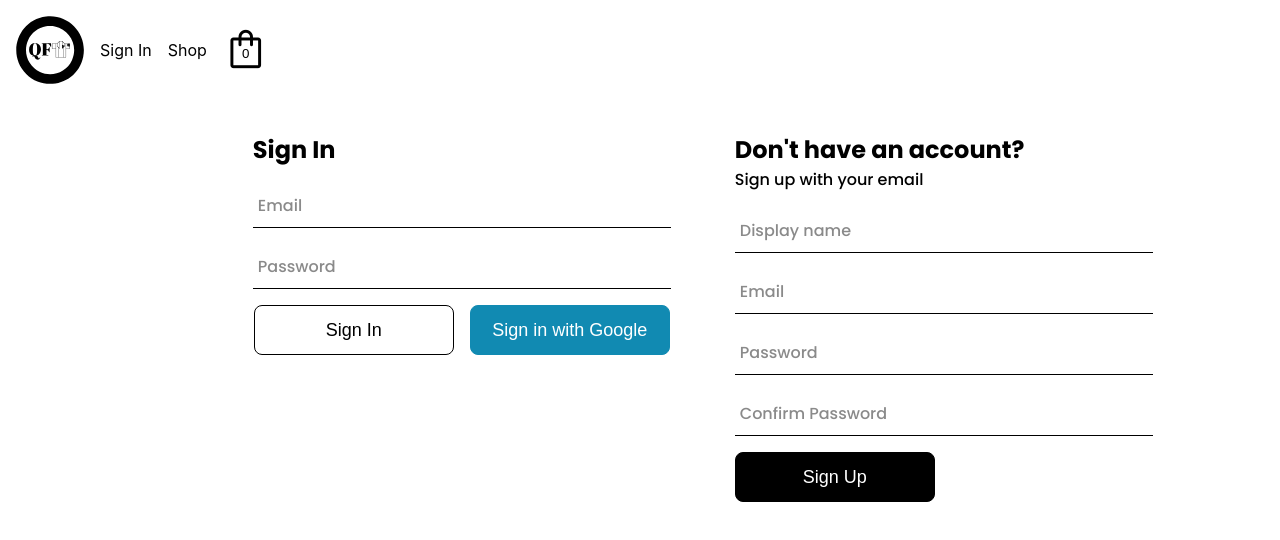
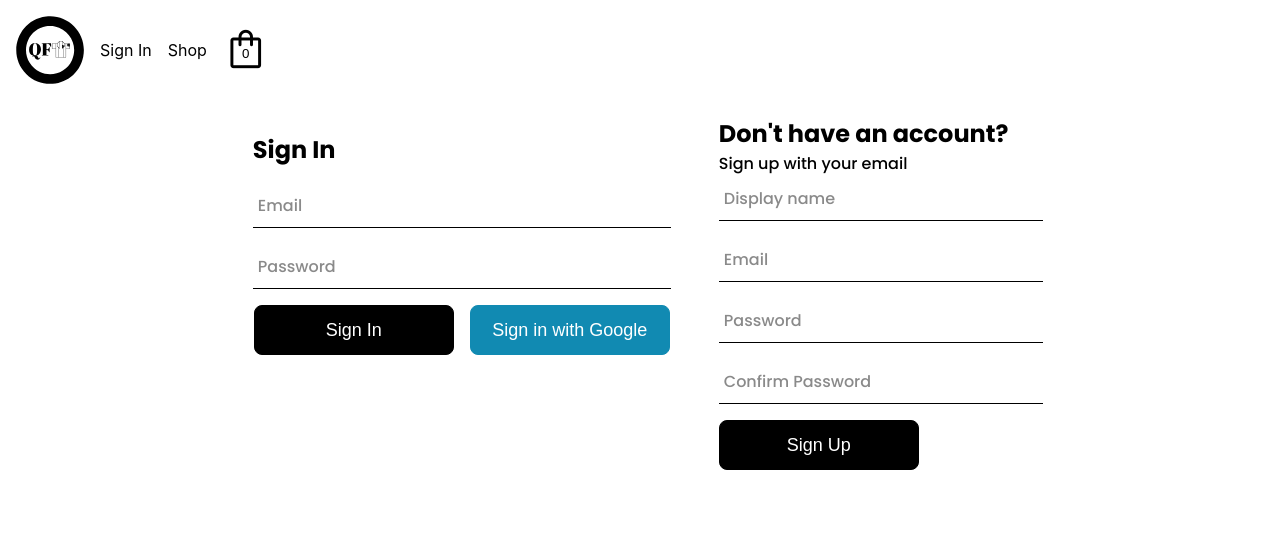
Before and after one commit to Thevel0per/qbson-fashion, a React (Create React App) app: page /login in a window 1280 px wide. Shown: the top 540 px of the page. Built offline with nearby package versions, Linux system fonts and the light colour scheme; no server answers; the database is empty; a web font is replaced by a local one.

Commit message:
feat: Use styled-component for AppButton

```diff
--- /dev/null
+++ b/src/components/app-button/app-button.styles.jsx
@@ -0,0 +1,32 @@
+import styled from 'styled-components';
+
+export const BaseButton = styled.button`
+    height: 50px;
+    width: 200px;
+    font-size: 18px;
+    border: 1px solid black;
+    border-radius: 8px;
+    background-color: black;
+    color: white;
+    transition: color .5s ease, background-color .7s ease;
+    &:hover {
+        cursor: pointer;
+        background-color: white;
+        color: black
+    }
+`;
+
+export const GoogleSignInButton = styled(BaseButton)`
+    background-color: #118AB2;
+    border-color: #118AB2;
+`;
+
+export const InvertedButton = styled(BaseButton)`
+    background-color: white;
+    color: black;
+
+    &:hover {
+        background-color: black;
+        color: white;
+    }
+`;
--- a/src/components/app-button/app-button.styles.scss
+++ /dev/null
@@ -1,36 +0,0 @@
-$defaultBackgroundColor: black;
-$defaultTextColor: white;
-$googleBackgroundColor: #118AB2;
-
-
-.button {
-    height: 50px;
-    width: 200px;
-    font-size: 18px;
-    border: 1px solid black;
-    border-radius: 8px;
-    background-color: $defaultBackgroundColor;
-    color: $defaultTextColor;
-    transition: color .5s ease, background-color .7s ease;
-
-    &:hover {
-        cursor: pointer;
-        background-color: $defaultTextColor;
-        color: $defaultBackgroundColor
-    }
-
-    &--inverted {
-        background-color: $defaultTextColor;
-        color: $defaultBackgroundColor;
-
-        &:hover {
-            background-color: $defaultBackgroundColor;
-            color: $defaultTextColor;
-        }
-    }
-
-    &--google {
-        background-color: $googleBackgroundColor;
-        border-color: $googleBackgroundColor;
-    }
-}
--- a/src/components/app-button/index.jsx
+++ b/src/components/app-button/index.jsx
@@ -1,8 +1,24 @@
 import React from 'react';
-import './app-button.styles.scss';
+import { BaseButton, GoogleSignInButton, InvertedButton } from './app-button.styles';
+
+export const BUTTON_VARIANTS = {
+  base: 'base',
+  google: 'google',
+  inverted: 'inverted',
+};
+
+const getButton = (buttonVariant = BUTTON_VARIANTS.base) => (
+  {
+    [BUTTON_VARIANTS.base]: BaseButton,
+    [BUTTON_VARIANTS.google]: GoogleSignInButton,
+    [BUTTON_VARIANTS.inverted]: InvertedButton,
+  }[buttonVariant]
+);
 
 const AppButton = ({children, type, variant, onClickHandler, className}) => {
-  return <button onClick={onClickHandler} className={`button ${variant !== 'default' ? `button--${variant}` : ''} ${className}`} type={type}>{children}</button>;
+  const CustomButton = getButton(variant);
+
+  return <CustomButton onClick={onClickHandler} className={className} type={type}>{children}</CustomButton>;
 };
 
 export default AppButton;
--- a/src/components/product-card/index.jsx
+++ b/src/components/product-card/index.jsx
@@ -1,6 +1,6 @@
 import React, { useContext } from 'react';
 import './product-card.styles.scss';
-import AppButton from '../app-button';
+import AppButton, { BUTTON_VARIANTS } from '../app-button';
 import { CartContext } from '../../contexts/cart.context';
 
 const ProductCard = ({product}) => {
@@ -16,7 +16,7 @@ const ProductCard = ({product}) => {
         <span className='product-card__name'>{name}</span>
         <span className='product-card__price'>{price}</span>
       </div>
-      <AppButton variant='inverted' className='product-card__button' onClickHandler={handleAddButtonClick}>Add to cart</AppButton>
+      <AppButton variant={BUTTON_VARIANTS.inverted} className='product-card__button' onClickHandler={handleAddButtonClick}>Add to cart</AppButton>
     </div>
   );
 };
--- a/src/components/sign-in-form/index.jsx
+++ b/src/components/sign-in-form/index.jsx
@@ -1,7 +1,7 @@
 import React, { useState } from 'react';
 import './sign-in-form.styles.scss';
 import FormInput from '../form-input';
-import AppButton from '../app-button';
+import AppButton, { BUTTON_VARIANTS } from '../app-button';
 import { signInWithGooglePopup, signInAuthUserWithEmailAndPassword } from '../../api/firebase/authetication';
 
 const DEFAULT_FORM_DATA = {
@@ -54,8 +54,8 @@ const SignInForm = () => {
         <FormInput label='Email' onChange={handleFieldChange} required id='email-signin' name='email' type='email' value={email}/>
         <FormInput label='Password' onChange={handleFieldChange} required id='password-signin' name='password' type='password' value={password}/>
         <div className='sign-in__actions'>
-          <AppButton type='submit' variant='inverted'>Sign In</AppButton>
-          <AppButton type='button' onClickHandler={logGoogleUser} variant='google'>Sign in with Google</AppButton>
+          <AppButton type='submit' variant={BUTTON_VARIANTS.base}>Sign In</AppButton>
+          <AppButton type='button' onClickHandler={logGoogleUser} variant={BUTTON_VARIANTS.google}>Sign in with Google</AppButton>
         </div>
       </form>
     </div>
--- a/src/components/sign-up-form/index.jsx
+++ b/src/components/sign-up-form/index.jsx
@@ -2,8 +2,7 @@ import React, { useState } from 'react';
 import { createAuthUserWithEmailAndPassword } from '../../api/firebase/authetication';
 import { createUserDocumentFromAuth } from '../../api/firebase/firestore';
 import FormInput from '../form-input';
-import AppButton from '../app-button';
-import './sign-up-form.styles.scss';
+import AppButton, { BUTTON_VARIANTS } from '../app-button';
 
 const DEFAULT_FORM_DATA = {
   displayName: '',
@@ -51,7 +50,7 @@ const SignUpForm = () => {
         <FormInput label='Email' onChange={handleFieldChange} required id='email-signup' name='email' type='email' value={email}/>
         <FormInput label='Password' onChange={handleFieldChange} required id='password-signup' name='password' type='password' value={password}/>
         <FormInput label='Confirm Password' onChange={handleFieldChange} required id='passwordConfirm' name='passwordConfirm' type='password' value={passwordConfirm}/>
-        <AppButton type='submit' variant='default'>Sign Up</AppButton>
+        <AppButton type='submit' variant={BUTTON_VARIANTS.base}>Sign Up</AppButton>
       </form>
     </div>
   );
```
